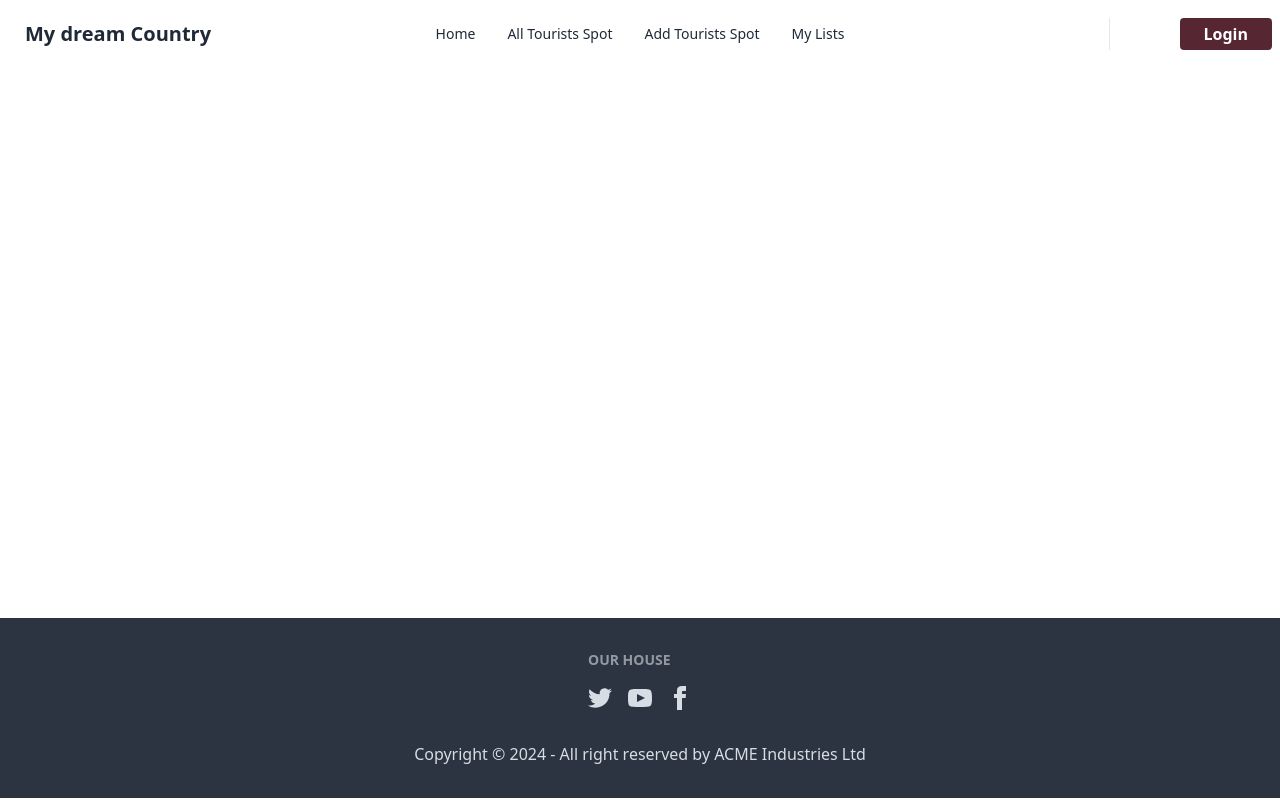
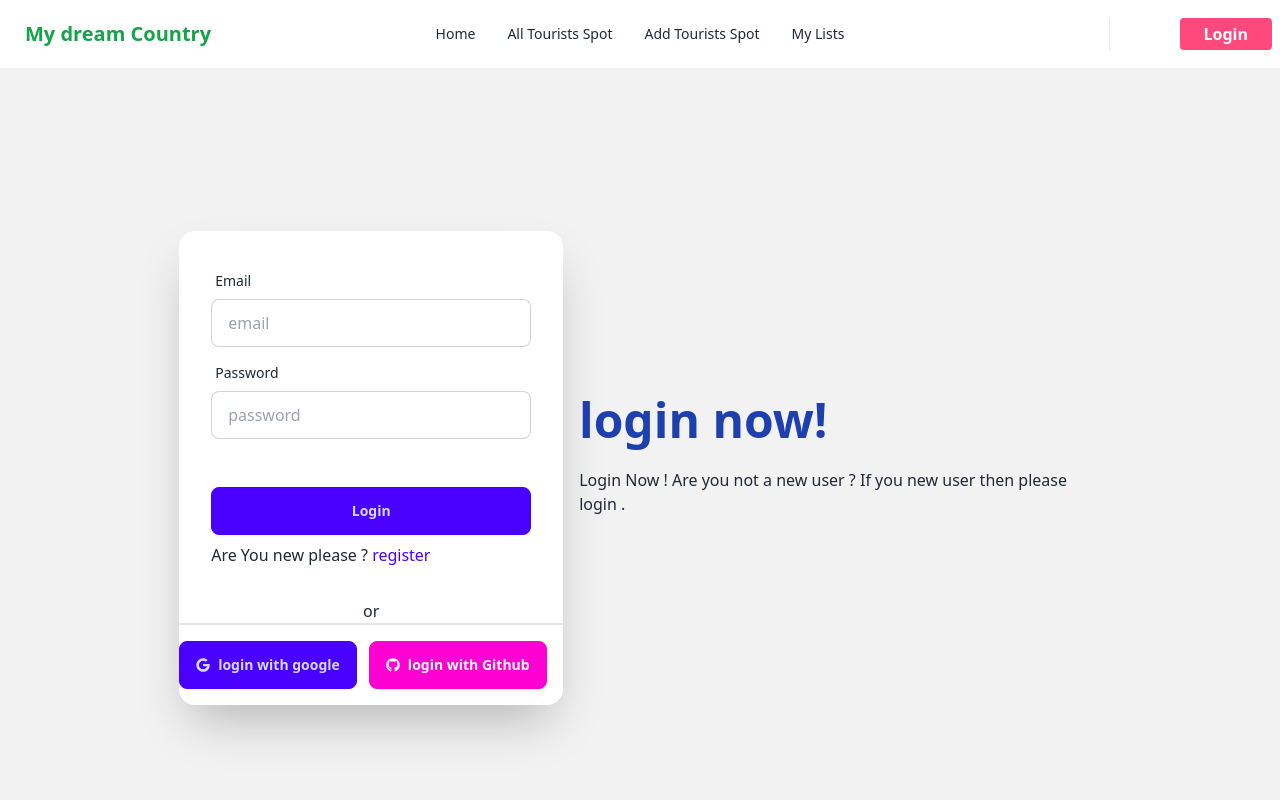
Before and after one commit to nayeem-miah/b9a10-client-10-Journy-Junction, a React (Vite) app: page /login in a window 1280 px wide. Shown: the top 800 px of the page. Built offline with nearby package versions, Linux system fonts and the light colour scheme; no server answers.

Commit message:
create-navbar

```diff
--- a/src/Components/Navbar/Navbar.jsx
+++ b/src/Components/Navbar/Navbar.jsx
@@ -1,7 +1,27 @@
+import { useContext, useState } from "react";
 import { Link, NavLink } from "react-router-dom";
+import { AuthContext } from "../../Context/AuthContextProvider";
+import Swal from "sweetalert2";
 
 const Navbar = () => {
-  // const {user} = useContext(AuthContext);
+  const { user, logout } = useContext(AuthContext);
+  const [open, setOpen] = useState();
+  const handleLogout = () => {
+    logout()
+      .then((result) => {
+        Swal.fire({
+          position: "top-center",
+          icon: "success",
+          title: "logOut successful",
+          showConfirmButton: false,
+          timer: 2000,
+        });
+        console.log(result.user);
+      })
+      .catch((error) => {
+        console.error(error);
+      });
+  };
   const nabLinks = (
     <>
       <li>
@@ -51,21 +71,18 @@ const Navbar = () => {
             {nabLinks}
           </ul>
         </div>
-        <a className="btn btn-ghost text-xl">My dream Country</a>
+        <a className="btn btn-ghost text-xl text-green-600">My dream Country</a>
       </div>
       <div className="navbar-center hidden lg:flex">
         <ul className="menu menu-horizontal px-1">{nabLinks}</ul>
       </div>
       <div className="navbar-end">
         <div className="relative md:border-l flex items-center  justify-end w-full md:w-auto pl-5 ">
-          <div className=" w-[50px]">
+          <div className=" w-[50px]"></div>
 
-          </div>
-
-          {/* {
-          user ? (
+          {user ? (
             <button
-              onClick={() => setUserOpen(!userOpen)}
+              onClick={() => setOpen(!open)}
               className="border-2 border-[#FF497C] rounded-full w-[40px]"
             >
               <img
@@ -76,35 +93,28 @@ const Navbar = () => {
             </button>
           ) : (
             <Link
-              to={"/signIn"}
+              to={"/login"}
               className="bg-[#FF497C] hover:bg-[#ab3154]  duration-200 text-white font-bold px-4 xl:px-6 py-1 rounded"
             >
               Login
             </Link>
-          )} */}
+          )}
 
-          {/* user Menu */}
-            <Link
-              to={"/login"}
-              className="bg-[#562733] hover:bg-[#ca0cca]  duration-200 text-white font-bold px-4 xl:px-6 py-1 rounded"
-            >
-              Login
-            </Link>
-          {/* <div
+          <div
             className={`absolute text-center ${
-              userOn ? "block" : "hidden"
+              open ? "block" : "hidden"
             } flex flex-col justify-center items-center gap-4  shadow-lg bg-white dark:bg-[#120505] px-8 py-4 top-16 dark:text-white z-50`}
           >
             <p className="text-lg font-semibold">{user?.displayName}</p>
             <p className="text-lg font-semibold">{user?.email}</p>
 
             <button
-              onClick={() => handleLogOut()}
+              onClick={() => handleLogout()}
               className="bg-[#FF497C] hover:bg-[#ab3154] duration-200 text-white font-bold px-4 xl:px-6 py-1 rounded cursor-pointer"
             >
               logout
             </button>
-          </div> */}
+          </div>
         </div>
       </div>
     </div>
--- a/src/Firebase/firebase.config.js
+++ b/src/Firebase/firebase.config.js
@@ -16,4 +16,5 @@ const firebaseConfig = {
 
 // Initialize Firebase
 const app = initializeApp(firebaseConfig);
-export const auth = getAuth(app);
+ const auth = getAuth(app);
+ export default auth;
--- a/src/pages/Login/Login.jsx
+++ b/src/pages/Login/Login.jsx
@@ -1,10 +1,164 @@
+import { useContext, useState } from "react";
+import { Link, useLocation, useNavigate } from "react-router-dom";
+import { AuthContext } from "../../Context/AuthContextProvider";
+import { FaGithub, FaGoogle } from "react-icons/fa";
+import Swal from "sweetalert2";
+const Login = () => {
+  const { logIn, googleLogin, githubLogin } = useContext(AuthContext);
+  const [error, setError] = useState("");
+  const [success, setSuccess] = useState("");
+  const location = useLocation();
+  const navigate = useNavigate();
 
-const Login = () => {
-    return (
-        <div className="min-h-[calc(100vh-250px)]">
+  const handleLOgin = (e) => {
+    e.preventDefault();
+    const form = e.target;
+    const name = form.name.value;
+    const email = form.email.value;
+    const password = form.password.value;
+    const photo = form.photo.value;
 
+    const user = { name, email, password, photo };
+    console.log(user);
+
+    logIn(email, password)
+      .then(() => {
+        Swal.fire({
+          position: "top-center",
+          icon: "success",
+          title: "LogIn successful",
+          showConfirmButton: false,
+          timer: 2000,
+        });
+
+        setSuccess("LogIn successful");
+
+        //  navigate login
+        navigate(location?.state ? location.state : "/");
+      })
+      .catch((error) => {
+        Swal.fire({
+          icon: "error",
+          title: "Oops...",
+          text: "wrong password or email address!",
+        });
+
+        setError(error.massage);
+      });
+  };
+  const handleGoogleLogin = () => {
+    googleLogin()
+      .then((result) => {
+        console.log(result.user);
+        Swal.fire({
+          position: "top-center",
+          icon: "success",
+          title: "LogIn successful",
+          showConfirmButton: false,
+          timer: 2000,
+        });
+        navigate(location?.state ? location.state : "/");
+      })
+      .catch((error) => {
+        console.error(error);
+      });
+  };
+  const handleGithubLogin = () => {
+    githubLogin()
+      .then((result) => {
+        console.log(result.user);
+        Swal.fire({
+          position: "top-center",
+          icon: "success",
+          title: "LogIn successful",
+          showConfirmButton: false,
+          timer: 2000,
+        });
+        navigate(location?.state ? location.state : "/");
+      })
+      .catch((error) => {
+        console.error(error);
+      });
+  };
+
+  return (
+    <div className="min-h-[calc(100vh-250px)]">
+      {/* <pageTitle title={"Register page | Our country"}></pageTitle> */}
+
+      <div className="hero min-h-screen bg-base-200 bg-base-200 px-1] lg:px-10">
+        <div className="hero-content flex-col lg:flex-row-reverse">
+          <div className="text-center lg:text-left">
+            <h1 className="text-5xl font-bold animate__animated animate__bounce text-blue-800">
+              login now!
+            </h1>
+            <p className="py-6">
+              Login Now ! Are you not a new user ? If you new user then please
+              login .
+            </p>
+          </div>
+          <div className="card shrink-0 w-full max-w-sm shadow-2xl bg-base-100">
+            <form onSubmit={handleLOgin} className="card-body">
+              <div className="form-control">
+                <label className="label">
+                  <span className="label-text">Email</span>
+                </label>
+                <input
+                  type="email"
+                  placeholder="email"
+                  name="email"
+                  className="input input-bordered"
+                  required
+                />
+              </div>
+
+              <div className="form-control">
+                <label className="label">
+                  <span className="label-text">Password</span>
+                </label>
+                <div className="relative mb-4">
+                  <input
+                    type="password"
+                    placeholder="password"
+                    name="password"
+                    className="input input-bordered w-full"
+                    required
+                  />
+                </div>
+              </div>
+              <div className="form-control mt-6">
+                <button className="btn btn-primary">Login</button>
+
+                {/* error */}
+                {error && <p className="text-red-600">{error}</p>}
+                {success && <p className="text-green-600">{success}</p>}
+              </div>
+              <p>
+                Are You new please ?{" "}
+                <Link className="link-primary hover:link" to="/register">
+                  register
+                </Link>
+              </p>
+            </form>
+            <p className="text-center border-b-2">or</p>
+            <div className="flex items-center gap-3">
+            <button
+              onClick={handleGoogleLogin}
+              className="btn btn-primary my-4 items-center"
+            >
+              <FaGoogle className=""></FaGoogle>login with google
+            </button>
+            <button
+              onClick={handleGithubLogin}
+              className="btn btn-secondary  items-center"
+            >
+              <FaGithub className="font-bold"></FaGithub>login with Github
+            </button>
+          </div>
         </div>
-    );
+      </div>
+    </div>
+    </div>
+  );
 };
 
 export default Login;
--- a/src/pages/Register/Register.jsx
+++ b/src/pages/Register/Register.jsx
@@ -1,77 +1,64 @@
 import { useContext, useState } from "react";
 import { Link, useLocation, useNavigate } from "react-router-dom";
-import { AuthContext } from "../../Context/AuthContextProvider";
-import { useForm } from "react-hook-form";
 import Swal from "sweetalert2";
-
 import { BsEyeSlashFill } from "react-icons/bs";
 import { IoEye } from "react-icons/io5";
+import { AuthContext } from "../../Context/AuthContextProvider";
 
 const Register = () => {
-//   const
+  const { createUser } = useContext(AuthContext);
   const [showPassword, setShowPassword] = useState(false);
 
   const [error, setError] = useState("");
   const [success, setSuccess] = useState("");
   const location = useLocation();
   const navigate = useNavigate();
-
-const handleRegister =e=>{
+  const handleRegister = (e) => {
     e.preventDefault();
     const form = e.target;
     const name = form.name.value;
-    const email =form.email.value;
+    const email = form.email.value;
     const password = form.password.value;
     const photo = form.photo.value;
 
+    if (password.length < 6) {
+      setError("password must be 6 characters");
+      return;
+    }
+    if (!/[A-Z]/.test(password)) {
+      setError("Must have an Uppercase letter in the password");
+      return;
+    }
+    if (!/[a-z]/.test(password)) {
+      setError("Must have a lowerCase letter in the password");
+      return;
+    }
+    const user = { name, email, password, photo };
+    console.log(user);
 
-    const user = {name, email, password, photo}
-    console.log(user);
-}
-//   const {
-//     register,
-//     handleSubmit,
-//     formState: { errors },
-//   } = useForm();
-
-//   const onSubmit = (data) => {
-//     const { email, password } = data;
-//     setError("");
-//     setSuccess("");
-
-    // if (password.length < 6) {
-    //   setError("password must be 6 characters");
-    //   return;
-    // }
-    // if (!/[A-Z]/.test(password)) {
-    //   setError("Must have an Uppercase letter in the password");
-    //   return;
-    // }
-    // if (!/[a-z]/.test(password)) {
-    //   setError("Must have a lowerCase letter in the password");
-    //   return;
-    // }
-    // createUser(email, password)
-    //   .then((result) => {
-    //     console.log(result);
-    //     Swal.fire({
-    //       position: "top-center",
-    //       icon: "success",
-    //       title: "User created successfully",
-    //       showConfirmButton: false,
-    //       timer: 2000,
-    //     });
-    //     setSuccess("User created successfully");
-    //     navigate(location?.state ? location.state : "/");
-    //   })
-    //   .catch((error) => {
-    //     console.error(error);
-    //     setError(error.massage);
-    //   });
-//   };
+    createUser(email, password)
+      .then((result) => {
+        console.log(result);
+        Swal.fire({
+          position: "top-center",
+          icon: "success",
+          title: "User created successfully",
+          showConfirmButton: false,
+          timer: 2000,
+        });
+        setSuccess("User created successfully");
+        navigate(location?.state ? location.state : "/");
+      })
+      .catch((error) => {
+        console.error(error);
+        setError(error.massage);
+      });
+  };
   return (
     <div className="min-h-[calc(100vh-250px)]">
-      <pageTitle title={"Register page | Our country"}></pageTitle>
+      {/* <pageTitle title={"Register page | Our country"}></pageTitle> */}
+
+
       <div className="hero min-h-screen bg-base-200 bg-base-200 px-1] lg:px-10">
         <div className="hero-content flex-col lg:flex-row-reverse">
           <div className="text-center lg:text-left">
@@ -96,7 +83,6 @@ const handleRegister =e=>{
                   className="input input-bordered"
                   required
                 />
-
               </div>
               <div className="form-control">
                 <label className="label">
@@ -107,9 +93,8 @@ const handleRegister =e=>{
                   placeholder="email"
                   name="email"
                   className="input input-bordered"
-                required
+                  required
                 />
-
               </div>
               <div className="form-control">
                 <label className="label">
@@ -120,9 +105,8 @@ const handleRegister =e=>{
                   name="photo"
                   placeholder="img Url"
                   className="input input-bordered"
-                 required
+                  required
                 />
-
               </div>
               <div className="form-control">
                 <label className="label">
@@ -134,7 +118,7 @@ const handleRegister =e=>{
                     placeholder="password"
                     name="password"
                     className="input input-bordered w-full"
-
+                    required
                   />
                   <span>
                     <span
@@ -148,8 +132,6 @@ const handleRegister =e=>{
                       )}{" "}
                     </span>
                   </span>
-
-
                 </div>
               </div>
               <div className="form-control mt-6">
```
Also changed, not shown: src/Context/AuthContextProvider.jsx (+68 -12 lines), src/main.jsx (+13 -10 lines).
